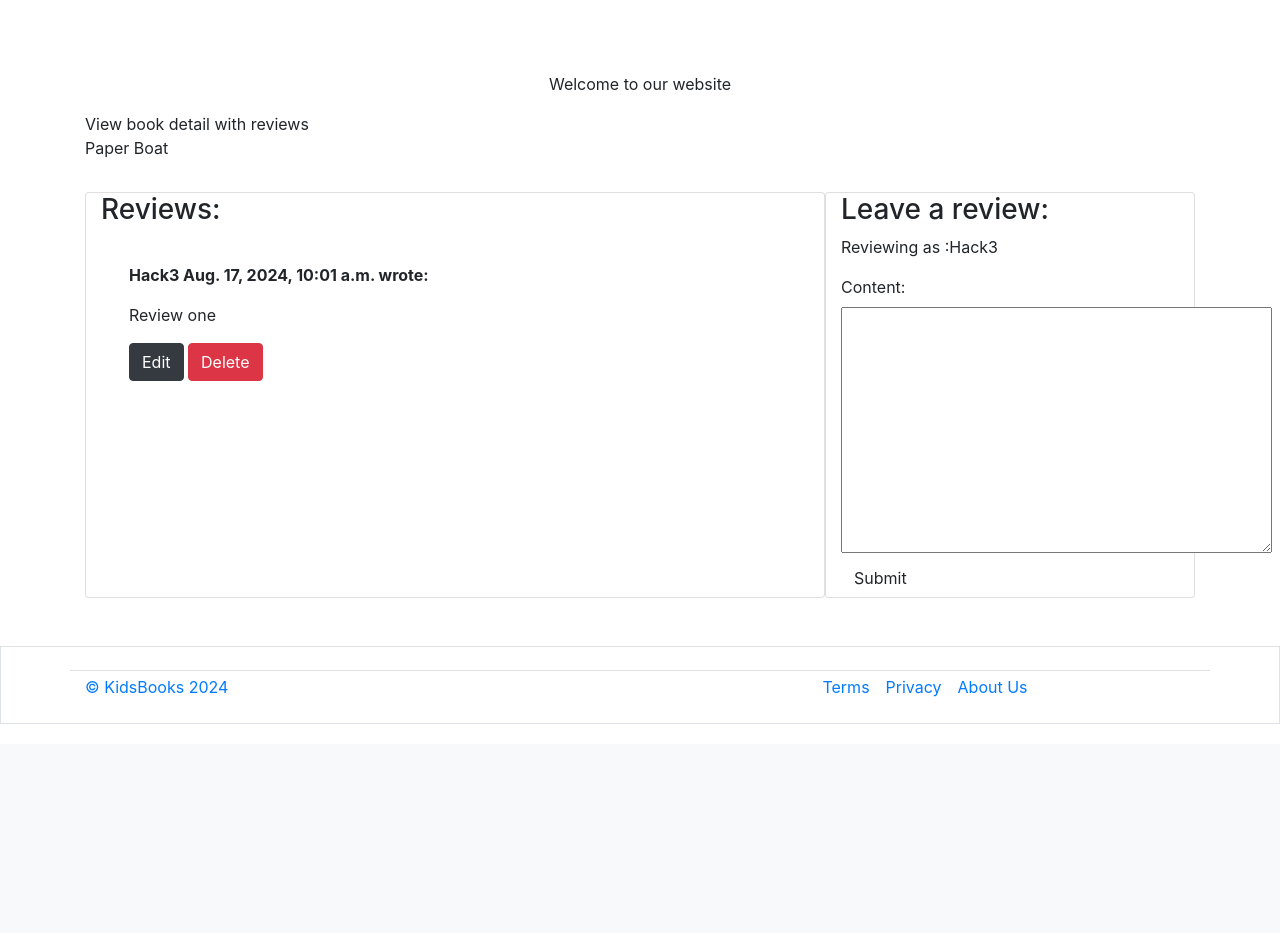
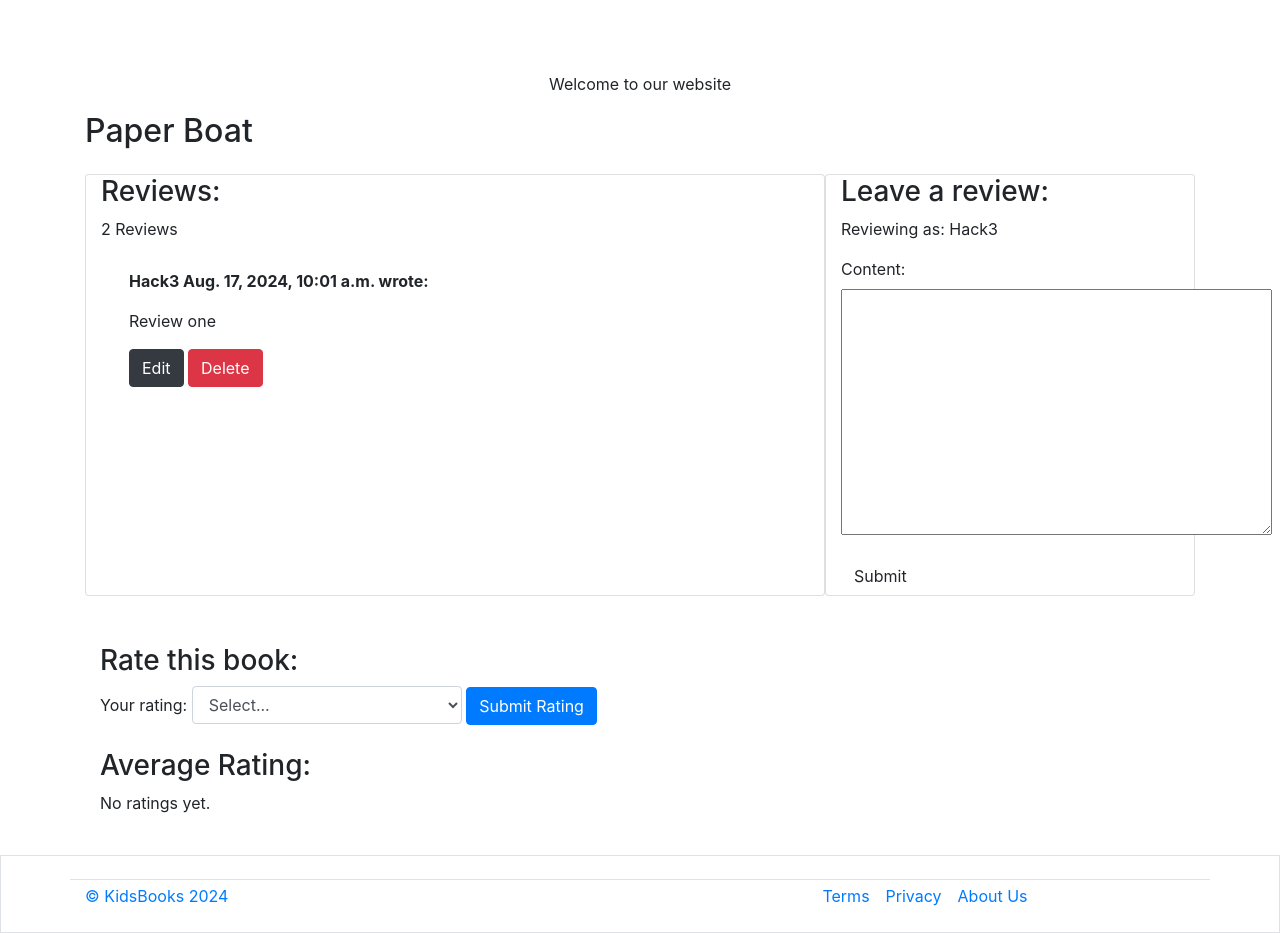
Before and after one commit to NeeruRathour/kids-books-review, a Django app: page /view/2/ in a window 1280 px wide. Shown: the part 56-989 px from the top of the page. Before the commit the page ends 780 px from the top, so only its background shows below. Run offline with Django 4.2, Linux system fonts and the light colour scheme; a user stored in the database is signed in; data comes from the database, SQL or seed files in the repository; both versions use the stored data as it was after the commit; some libraries are stand-ins or nearby versions.

Commit message:
add edit/delete/rate logic and templates

```diff
--- a/books/settings.py
+++ b/books/settings.py
@@ -25,7 +25,7 @@ BASE_DIR = Path(__file__).resolve().parent.parent
 SECRET_KEY = os.environ.get('SECRET_KEY')
 
 # SECURITY WARNING: don't run with debug turned on in production!
-DEBUG = False
+DEBUG = True
 
 
 ALLOWED_HOSTS = ['8000-neerurathou-kidsbooksre-gwbnup8g8dp.ws.codeinstitute-ide.net', '8000-neerurathou-kidsbooksre-k74b465f4cm.ws.codeinstitute-ide.net',
--- a/kidsbooks/models.py
+++ b/kidsbooks/models.py
@@ -43,3 +43,13 @@ class Review(models.Model):
 
     def __str__(self):
         return f"Review: {self.content} by {self.user} for {self.book}"
+
+class Rating(models.Model):
+    user = models.ForeignKey(User, on_delete=models.CASCADE)
+    book = models.ForeignKey(Kidsbook, on_delete=models.CASCADE, related_name='ratings')
+    rating = models.PositiveIntegerField(default=0)
+
+    class Meta:
+        unique_together = ('user', 'book')
+    def __str__(self):
+        return f"{self.user.username} rated {self.book.title} with {self.rating} stars"
--- a/kidsbooks/static/css/style.css
+++ b/kidsbooks/static/css/style.css
@@ -9,6 +9,7 @@
     color: #007bff;
     text-decoration: underline;
 }
+
 
 /*  styles for footer links */
 .footer-link {
--- a/kidsbooks/templates/kidsbooks/viewdetail.html
+++ b/kidsbooks/templates/kidsbooks/viewdetail.html
@@ -1,6 +1,6 @@
 {% extends 'base.html' %}
 {% load static %}
-
+{% load book_extras %}
 
 {% block title %}
 Kids Books
@@ -8,56 +8,86 @@ Kids Books
 
 {% block content %}
 
-View book detail with reviews
-<p>{{ kidsbook.title }}</p>
+<!-- View book detail with reviews -->
+<h2>{{ kidsbook.title }}</h2>
 
 {% if user.is_authenticated %}
 <div class="container">
-    <!-- Displaying Reviews -->
     <div class="row">
-        <div class="col-md-8 card mb-4  mt-3 ">
+        <div class="col-md-8 card mb-4 mt-3">
             <h3>Reviews:</h3>
-            <i class="far fa-comments"></i> {{ review_count }}
+            <i class="far fa-comments"></i> {{ reviews|length }} Reviews
             <div class="card-body">
-                <!-- We want a for loop inside the empty control tags
-          to iterate through each review in reviews -->
                 {% for review in reviews %}
-                <div class="p-2 reviews
-          {% if not review.approved and review.user == user %}
-          faded{% elif not review.approved %} d-none{% endif %}">
+                <div class="p-2 reviews {% if not review.approved and review.user == user %} faded {% elif not review.approved %} d-none {% endif %}">
                     <p class="font-weight-bold">
-                        {{ review.user }}
-                        <span class="">
-                            {{ review.created_on }}
-                        </span> wrote:
+                        {{ review.user }} <span>{{ review.created_on }}</span> wrote:
                     </p>
                     <div id="review{{ review.id }}">
                         {{ review.content | linebreaks }}
                     </div>
-
-                    {% if user.is_authenticated and review.user == user %}
-                    <button class="btn btn-dark btn-edit" data-review_id="{{ review.id }}">Edit</button>
-                    <button class="btn btn-danger btn-delete" data-review_id="{{ review.id }}">Delete</button>
+                    {% if review.user == user %}
+                    <a class="btn btn-dark" href="{% url 'edit_review' review.id %}">Edit</a>
+                    <form action="{% url 'delete_review' review.id %}" method="POST" style="display:inline;">
+                        {% csrf_token %}
+                        <button type="submit" class="btn btn-danger">Delete</button>
+                    </form>
                     {% endif %}
                 </div>
-                <!-- Our for loop ends here -->
                 {% endfor %}
             </div>
         </div>
+
         <!-- Creating New Reviews -->
         <div class="col-md-4 card mb-4 mt-3">
             <h3>Leave a review:</h3>
-            <p>Reviewing as :{{ user.username}}</p>
+            <p>Reviewing as: {{ user.username }}</p>
             <form id="reviewForm" method="post">
-                {{ review_form }}
                 {% csrf_token %}
+                {{ review_form.as_p }}
                 <button id="submitButton" type="submit" class="btn btn-signup btn-m">Submit</button>
             </form>
+        </div>
+    </div>
 
+    <!-- Rating System -->
+    <div class="row mt-4">
+        <div class="col-md-12">
+            <h3>Rate this book:</h3>
+            <form method="POST" action="{% url 'rate_book' kidsbook.id %}">
+                {% csrf_token %}
+                <label for="rating">Your rating:</label>
+                <select name="rating" id="rating" class="form-control w-25 d-inline-block">
+                    <option value="">Select...</option>
+                    {% for i in "12345" %}
+                    <option value="{{ i }}" {% if user|rating_for_book:kidsbook.id == i %}selected{% endif %}>{{ i }} Stars</option>
+                    {% endfor %}
+                </select>
+                <button type="submit" class="btn btn-primary">Submit Rating</button>
+            </form>
+        </div>
+    </div>
+
+    <!-- Display average rating -->
+    <div class="row mt-4">
+        <div class="col-md-12">
+            <h3>Average Rating:</h3>
+            <div>
+                {% if average_rating %}
+                    <p>Average Rating: {{ average_rating|floatformat:1 }} Stars</p>
+                    <!-- Star representation for avg review-->
+                    <div class="stars">
+                        {% for i in "12345" %}
+                            <span class="star {% if i <= average_rating|floatformat:0 %}filled{% endif %}">&#9733;</span>
+                        {% endfor %}
+                    </div>
+                {% else %}
+                    <p>No ratings yet.</p>
+                {% endif %}
+            </div>
         </div>
     </div>
 </div>
-
 {% endif %}
 
 {% endblock %}
--- /dev/null
+++ b/kidsbooks/templatetags/book_extras.py
@@ -0,0 +1,11 @@
+from django import template
+from kidsbooks.models import Rating
+
+register = template.Library()
+
+@register.filter
+def rating_for_book(user, book_id):
+    try:
+        return user.ratings.get(book_id=book_id).rating
+    except Rating.DoesNotExist:
+        return ""
--- a/kidsbooks/urls.py
+++ b/kidsbooks/urls.py
@@ -3,4 +3,8 @@ from . import views
 urlpatterns = [
     path('view/', views.kidsbook_list, name='kidsbook_list_home'),
     path('view/<id>/', views.kidsbook_detail, name='kidsbook_detail'),
+    path('review/edit/<int:review_id>/', views.edit_review, name='edit_review'),
+    path('review/delete/<int:review_id>/', views.delete_review, name='delete_review'),
+    path('kidsbooks/<int:book_id>/rate/', views.rate_book, name='rate_book'),
+
 ]
--- a/kidsbooks/views.py
+++ b/kidsbooks/views.py
@@ -4,12 +4,17 @@ from django.contrib import messages
 from django.contrib.auth.decorators import login_required
 from django.http import HttpResponseRedirect
 from django.db.models import Q
+from django.db.models import Avg
 from .forms import KidsbookForm, ReviewForm
-from .models import Kidsbook, Review
+from .models import Kidsbook, Review, Rating
 
 # Create your views here.
 def kidsbook_list(request):
     kidsbooks = Kidsbook.objects.all()
+
+    for book in kidsbooks:
+        book.average_rating = book.ratings.aggregate(Avg('rating'))['rating__avg']
+
     print(kidsbooks)
     context = {
         'kidsbooks': kidsbooks
@@ -21,6 +26,8 @@ def kidsbook_detail(request, id):
     # reviews = Review.objects.filter(kidsbook=id)
 
     reviews = kidsbook.kidsbook_reviews.all()
+    average_rating = kidsbook.ratings.aggregate(Avg('rating'))['rating__avg']
+
 
     # Save submitted review to the specific book and
     # send messages after submission
@@ -37,6 +44,72 @@ def kidsbook_detail(request, id):
     context = {
         'kidsbook': kidsbook,
         'reviews': reviews,
-        'review_form': review_form
+        'review_form': review_form,
+        'average_rating': average_rating
     }
     return render(request, 'kidsbooks/viewdetail.html', context)
+
+@login_required
+def edit_review(request, review_id):
+    review = get_object_or_404(Review, id=review_id)
+
+    if review.user != request.user:
+        return HttpResponseForbidden("You are not allowed to edit this review.")
+
+    if request.method == "POST":
+        review_form = ReviewForm(request.POST, instance=review)
+        if review_form.is_valid():
+            review_form.save()
+            messages.add_message(request, messages.SUCCESS, "Review updated successfully.")
+            return redirect('kidsbook_detail', id=review.book.id)
+    else:
+        review_form = ReviewForm(instance=review)
+
+    context = {
+        'review_form': review_form,
+        'review': review,
+    }
+    return render(request, 'kidsbooks/edit_review.html', context)
+
+@login_required
+def delete_review(request, review_id):
+    review = get_object_or_404(Review, id=review_id)
+
+    # the user trying to delete the review is the author of the review
+    if review.user != request.user:
+        return HttpResponseForbidden("You are not allowed to delete this review.")
+
+    if request.method == "POST":
+        review.delete()
+        messages.add_message(request, messages.SUCCESS, "Review deleted successfully.")
+        return redirect('kidsbook_detail', id=review.book.id)
+
+    context = {
+        'review': review
+    }
+    return render(request, 'kidsbooks/delete_review.html', context)
+
+@login_required
+def rate_book(request, book_id):
+    book = get_object_or_404(Kidsbook, id=book_id)
+
+    if request.method == "POST":
+        rating_value = request.POST.get("rating", "")
+
+        try:
+            rating_value = int(rating_value)
+            if 1 <= rating_value <= 5:
+                rating, created = Rating.objects.get_or_create(user=request.user, book=book)
+                rating.rating = rating_value
+                rating.save()
+
+        except ValueError:
+
+            pass
+
+        return redirect('kidsbook_detail', id=book_id)
+
+    context = {
+        'book': book
+    }
+    return render(request, 'kidsbooks/rate_book.html', context)
```
Also changed, not shown: kidsbooks/templates/kidsbooks/delete_review.html (added, +13 -0 lines), kidsbooks/templates/kidsbooks/edit_review.html (added, +20 -0 lines), kidsbooks/templates/kidsbooks/rate_book.html (added, +18 -0 lines), kidsbooks/templates/kidsbooks/viewlist.html (+16 -2 lines), db.sqlite3, kidsbooks/forms.py (line endings or trailing spaces), kidsbooks/migrations/0002_rating.py (added).
